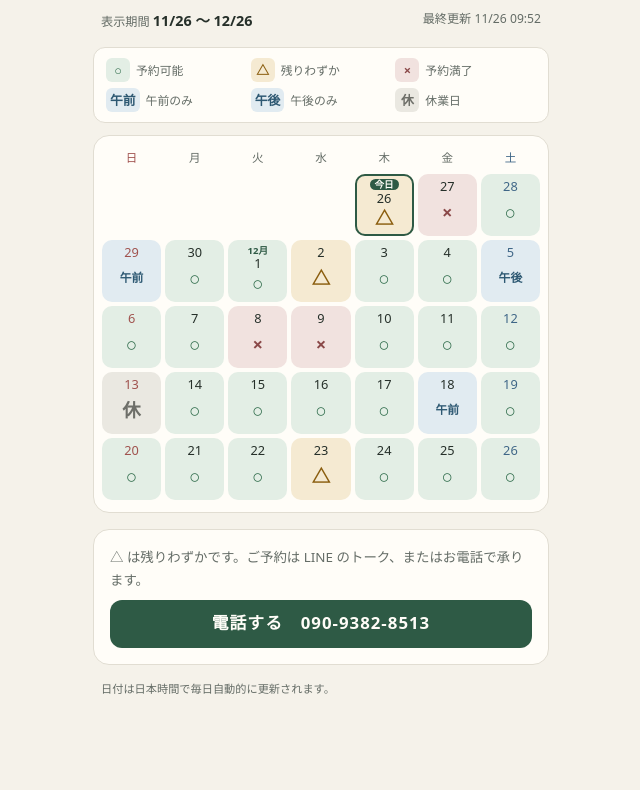
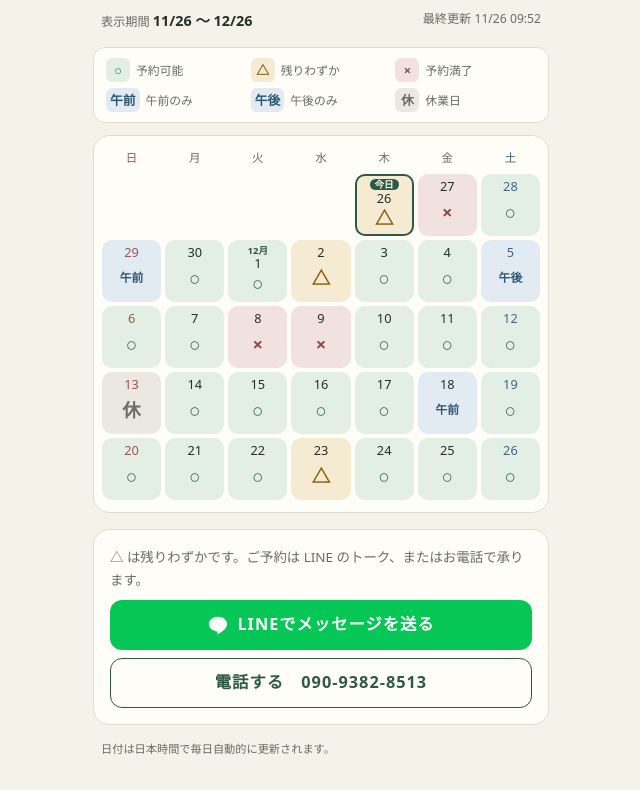
Before and after one commit to hidehiro-fujiwara1987/fujiwara-calendar, a plain HTML site: page public/index.html in a window 1280 px wide. Shown: the part 85-875 px from the top of the page, without its empty margins (319-959 px from the left). Before the commit the page ends 815 px from the top, so only its background shows below. Drawn offline with Linux system fonts and the light colour scheme.

Commit message:
「電話する」の上にLINEでメッセージを送るボタンを追加
Co-Authored-By: Claude Opus 5.5 <noreply@anthropic.com>

```diff
--- a/public/index.html
+++ b/public/index.html
@@ -14,7 +14,7 @@
 <style>
 :root {
   --paper: #F5F2EA; --surface: #FFFDF8; --ink: #26302A; --muted: #646C66; --line: #E1DDD2;
-  --green: #2E5A45; --green-ink: #FFFDF8;
+  --green: #2E5A45; --green-ink: #FFFDF8; --line-green: #06C755;
   --sun: #A0524E; --sat: #3F6687;
   --ok-fg: #2E6B4A;  --ok-bg: #E3EEE5;
   --few-fg: #8A5D0E; --few-bg: #F5EAD2;
@@ -82,8 +82,11 @@ header { padding: 0 8px 14px; display: grid; gap: 2px; }
 
 .contact { margin-top: 16px; padding: 16px; background: var(--surface); border: 1px solid var(--line); border-radius: 16px; display: grid; gap: 8px; font-size: .84rem; }
 .contact p { margin: 0; color: var(--muted); }
-.tel { display: flex; align-items: center; justify-content: center; gap: 8px; min-height: 48px; border-radius: 12px; background: var(--green); color: var(--green-ink); text-decoration: none; font-weight: 700; font-size: 1.05rem; letter-spacing: .06em; }
-.tel:focus-visible { outline: 3px solid var(--sat); outline-offset: 2px; }
+.btn { display: flex; align-items: center; justify-content: center; gap: 8px; min-height: 50px; border-radius: 12px; text-decoration: none; font-weight: 700; font-size: 1.02rem; letter-spacing: .06em; }
+.btn:focus-visible { outline: 3px solid var(--sat); outline-offset: 2px; }
+.btn svg { width: 22px; height: 22px; flex: none; }
+.line { background: var(--line-green); color: #FFFFFF; }
+.tel { background: var(--surface); color: var(--green); border: 1.5px solid var(--green); }
 .foot { margin-top: 14px; padding: 0 8px; font-size: .7rem; color: var(--muted); display: grid; gap: 2px; }
 .demo { display: inline-block; font-size: .66rem; font-weight: 700; letter-spacing: .08em; color: var(--few-fg); background: var(--few-bg); border-radius: 99px; padding: 0 8px; }
 </style>
@@ -108,7 +111,8 @@ header { padding: 0 8px 14px; display: grid; gap: 2px; }
 
   <section class="contact" aria-label="ご予約方法">
     <p>△ は残りわずかです。ご予約は LINE のトーク、またはお電話で承ります。</p>
-    <a class="tel tnum" href="tel:09093828513">電話する　090-9382-8513</a>
+    <a class="btn line" id="line-btn" href="#" hidden><svg viewBox="0 0 24 24" aria-hidden="true"><path fill="currentColor" d="M12 3C6.5 3 2 6.6 2 11c0 3.9 3.5 7.2 8.3 7.9.3.1.8.2.9.5.1.3.1.7 0 1l-.1.9c0 .3-.2 1 .9.5s5.9-3.5 8-6C21.3 14.2 22 12.7 22 11c0-4.4-4.5-8-10-8z"/></svg>LINEでメッセージを送る</a>
+    <a class="btn tel tnum" href="tel:09093828513">電話する　090-9382-8513</a>
   </section>
 
   <div class="foot">
@@ -126,6 +130,8 @@ header { padding: 0 8px 14px; display: grid; gap: 2px; }
   var CONFIG = {
     // Google Apps Script の「公開用」ウェブアプリURL（末尾 /exec）。空のときはデモ表示。
     API_URL: '',
+    // LINE公式アカウントのトークを開くURL（例: https://line.me/R/oaMessage/@xxxx/ または https://lin.ee/xxxx）。空ならボタンを出さない。
+    LINE_URL: '',
     DAYS_AHEAD: 30,                  // 今日から30日先まで
     CACHE_KEY: 'fujiwara-cal:data:v1',
     CACHE_MAX_AGE_MS: 24 * 3600e3,   // 前回データを使ってよい期限
@@ -295,6 +301,10 @@ header { padding: 0 8px 14px; display: grid; gap: 2px; }
   }
 
   // ===== 起動 =====
+  if (CONFIG.LINE_URL) {
+    var lb = document.getElementById('line-btn');
+    lb.href = CONFIG.LINE_URL; lb.hidden = false;
+  }
   document.getElementById('legend').innerHTML = LEGEND.map(function (k) {
     return '<div><span class="mk s-' + k + '" aria-hidden="true">' + STATUS[k].mark + '</span>' + STATUS[k].label + '</div>';
   }).join('');
```
